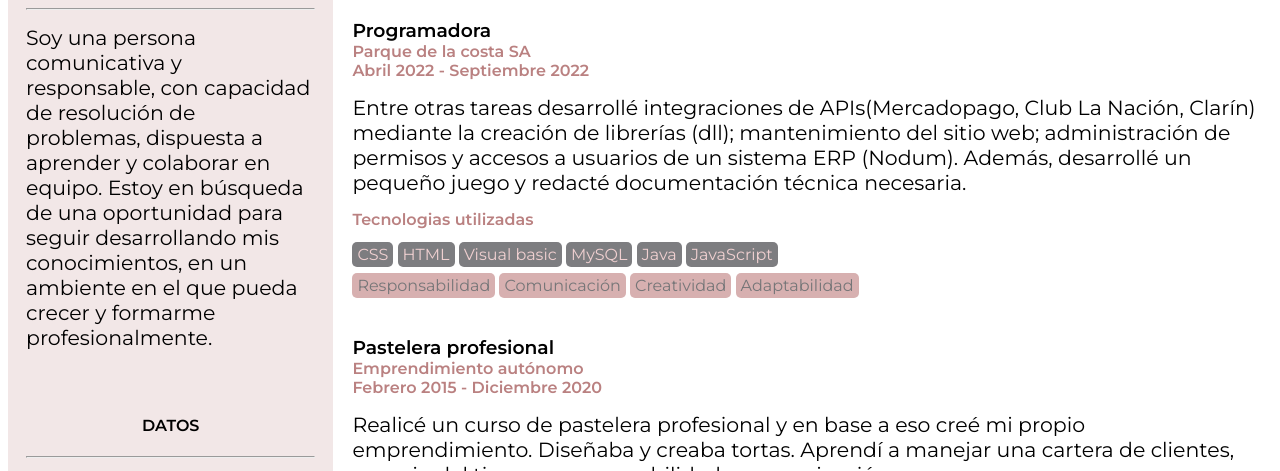
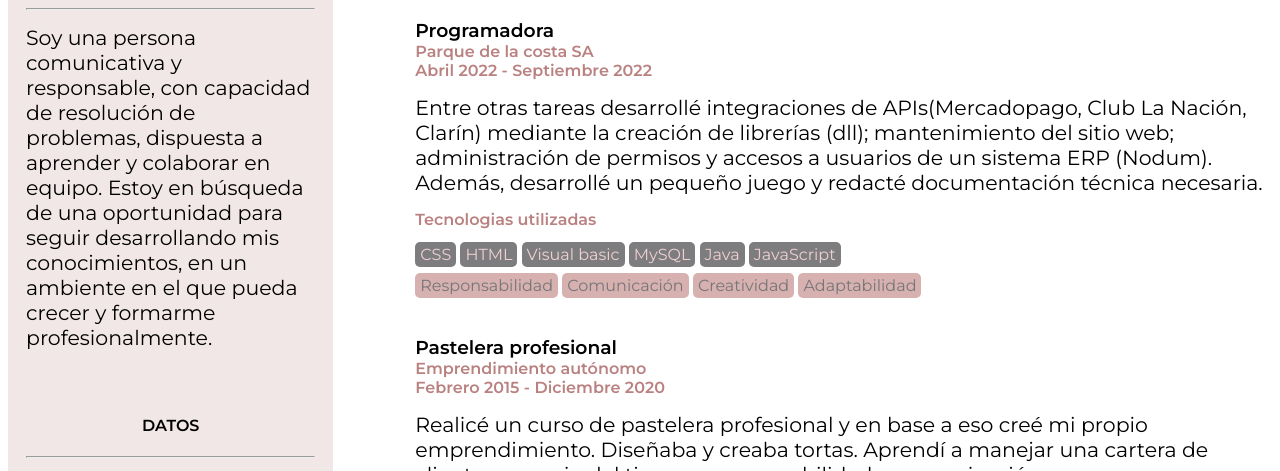
Before and after one commit to luzSilva/CV_Barbara-Silva, a plain HTML site: page index.html in a window 1280 px wide. Shown: the part 427-898 px from the top of the page. Drawn offline with Linux system fonts and the light colour scheme.

Commit message:
ajuste de ancho bar-general

```diff
--- a/style.css
+++ b/style.css
@@ -11,7 +11,6 @@ main
 {
     display: inline-block;
     height: auto;
-    width: 100%;
 }
 header
 {
@@ -71,7 +70,7 @@ a:hover
 .general
 {
     float:right;
-    width: 73%;
+    width:68%;
     height: auto;
     word-wrap: break-word;
 }
```
